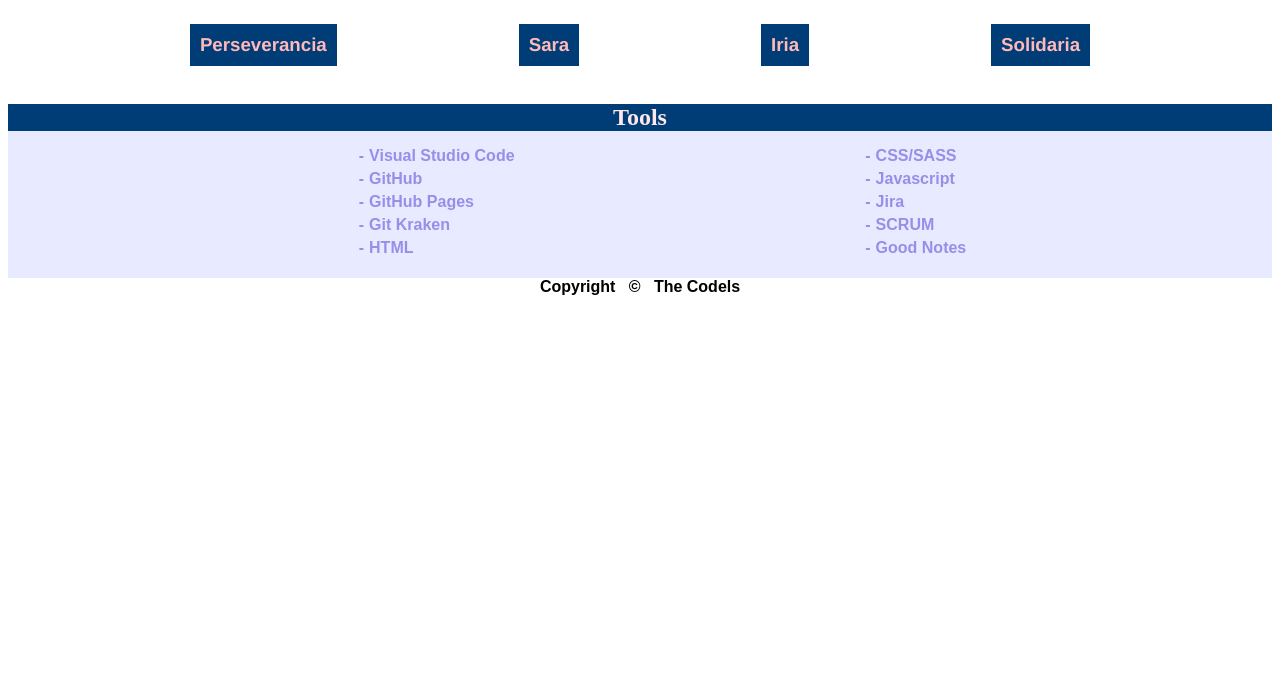
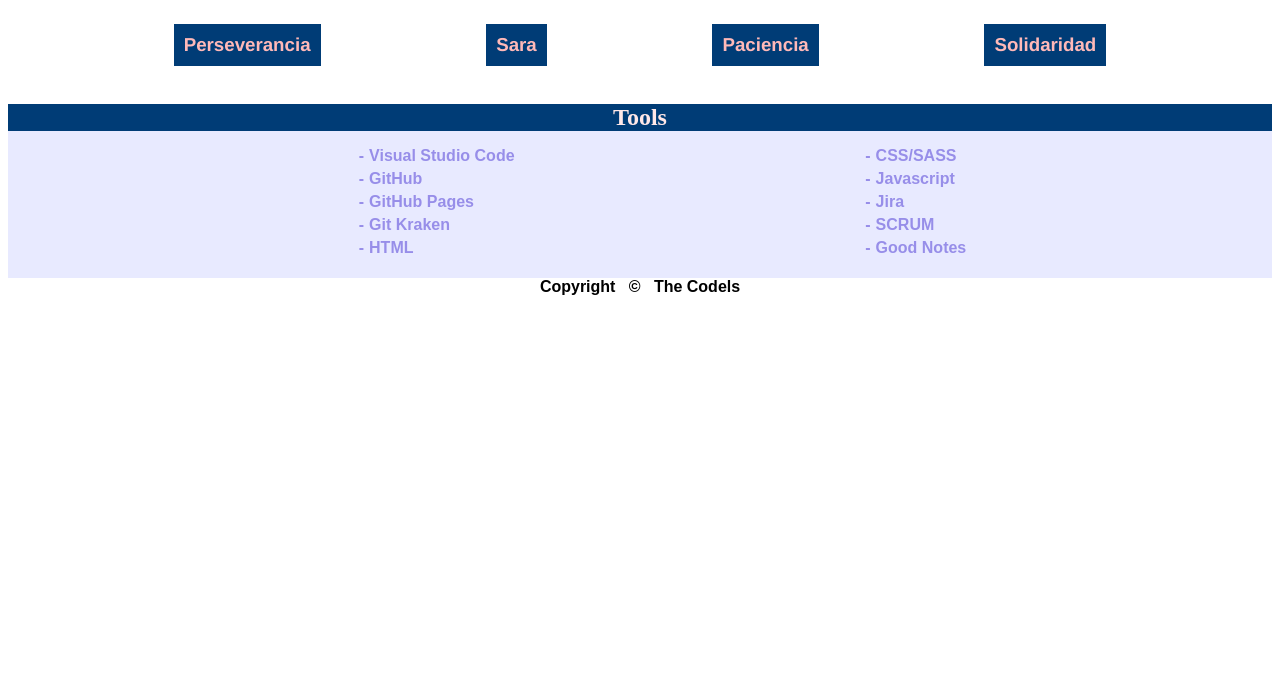
Before and after one commit to Iriarg/project, a website: page public/project.html in a window 1280 px wide. Shown: the part 122-800 px from the top of the page. Drawn offline with Linux system fonts and the light colour scheme; a web font is replaced by a local one.

Commit message:
added keywords

```diff
--- a/public/project.html
+++ b/public/project.html
@@ -19,8 +19,8 @@
     <div id="keywords">
         <h3>Perseverancia</h3>
         <h3>Sara</h3>
-        <h3>Iria</h3>
-        <h3>Solidaria</h3>
+        <h3>Paciencia</h3>
+        <h3>Solidaridad</h3>
     </div>
 
     <div id="tool">
```
